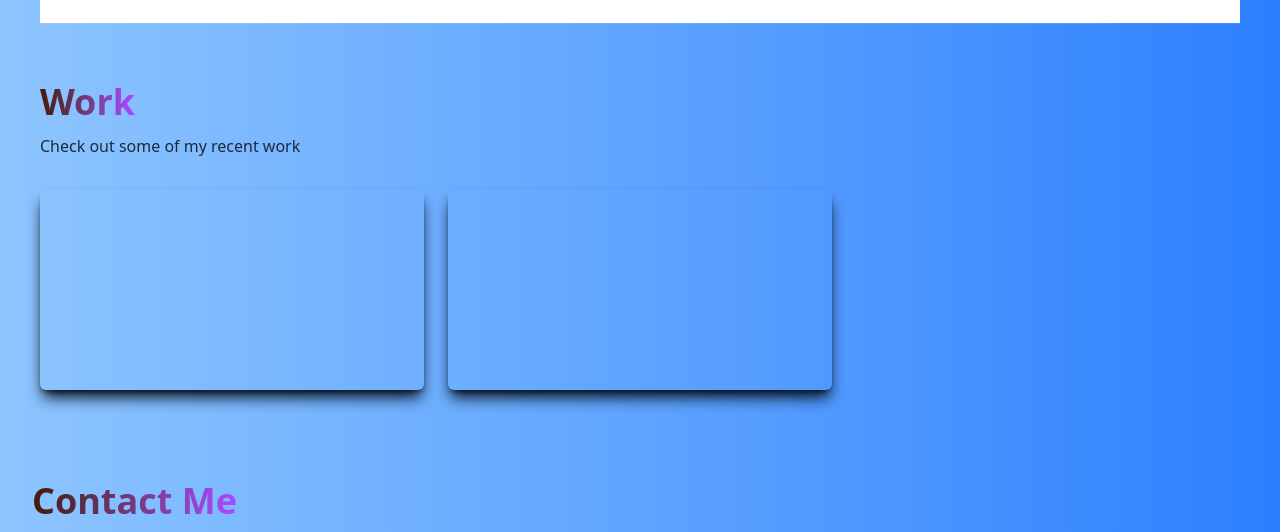
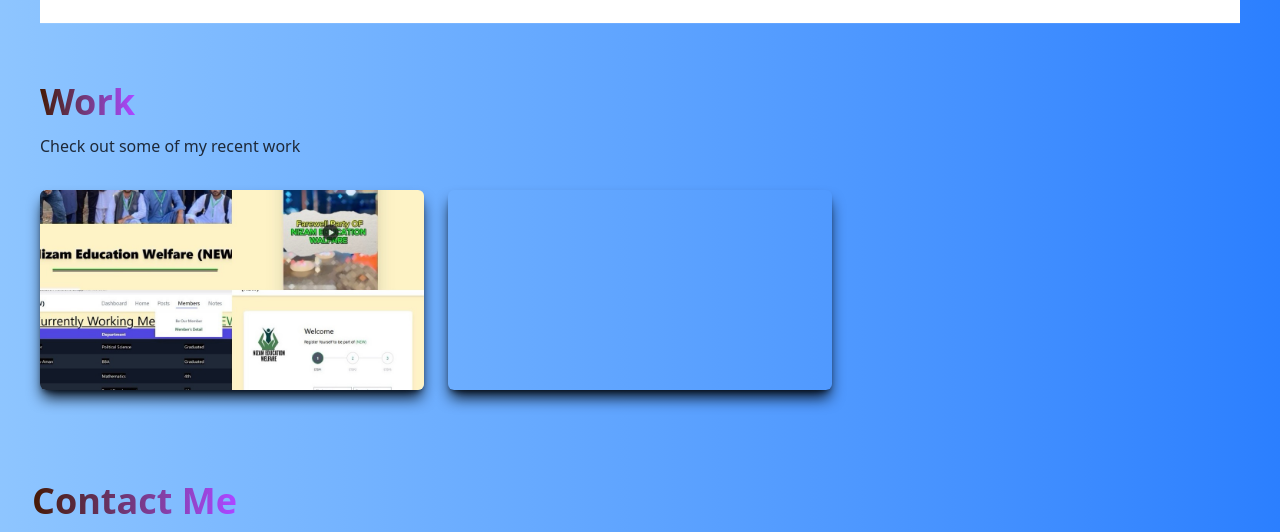
Before and after one commit to NizAdal/Portfolio, a React (Vite) app: page / in a window 1280 px wide. Shown: the part 1305-1837 px from the top of the page. Built offline with nearby package versions, Linux system fonts and the light colour scheme; a web font is replaced by a local one.

Commit message:
Update Work.jsx

```diff
--- a/src/component/screens/Work.jsx
+++ b/src/component/screens/Work.jsx
@@ -19,7 +19,7 @@ function Work() {
                 <div className='transform transition-transform duration-300 hover:scale-105 overflow-hidden
                 shadow-lg shadow-[#040c16] group container rounded-md flex justify-center items-center
                 mx-auto content-div h-[200px] bg-cover relative'>
-                    <img src="" alt=""  />
+                    <img src="./Nizam.JPG" alt="NEW image"  />
                 <div className='opacity-0 group-hover:opacity-90 bg-[gray]/70
                 absolute inset-0 flex flex-col justify-center items-center'>
                     <span className='text-2xl font-bold text-white tracking-wider ml-7'>Nizam Eduction Welfare(NEW) <br/> In React </span>
```
